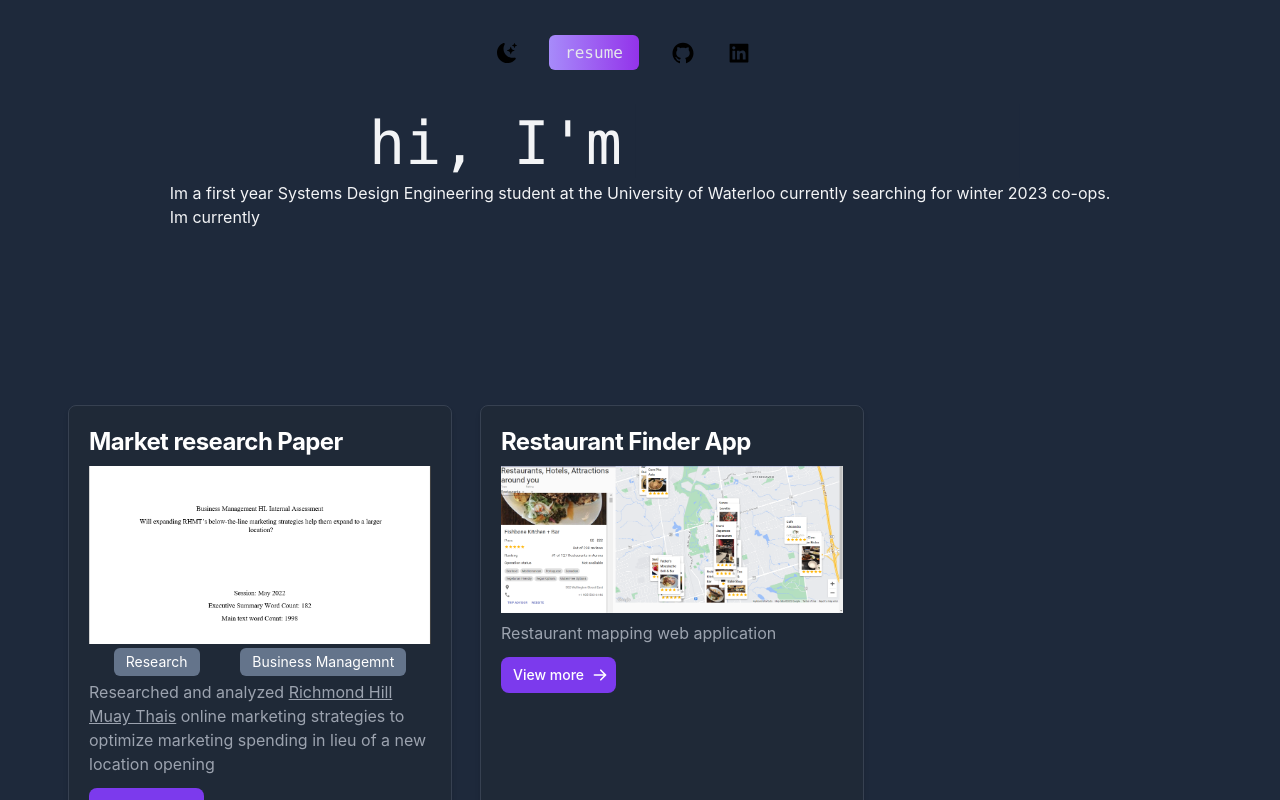
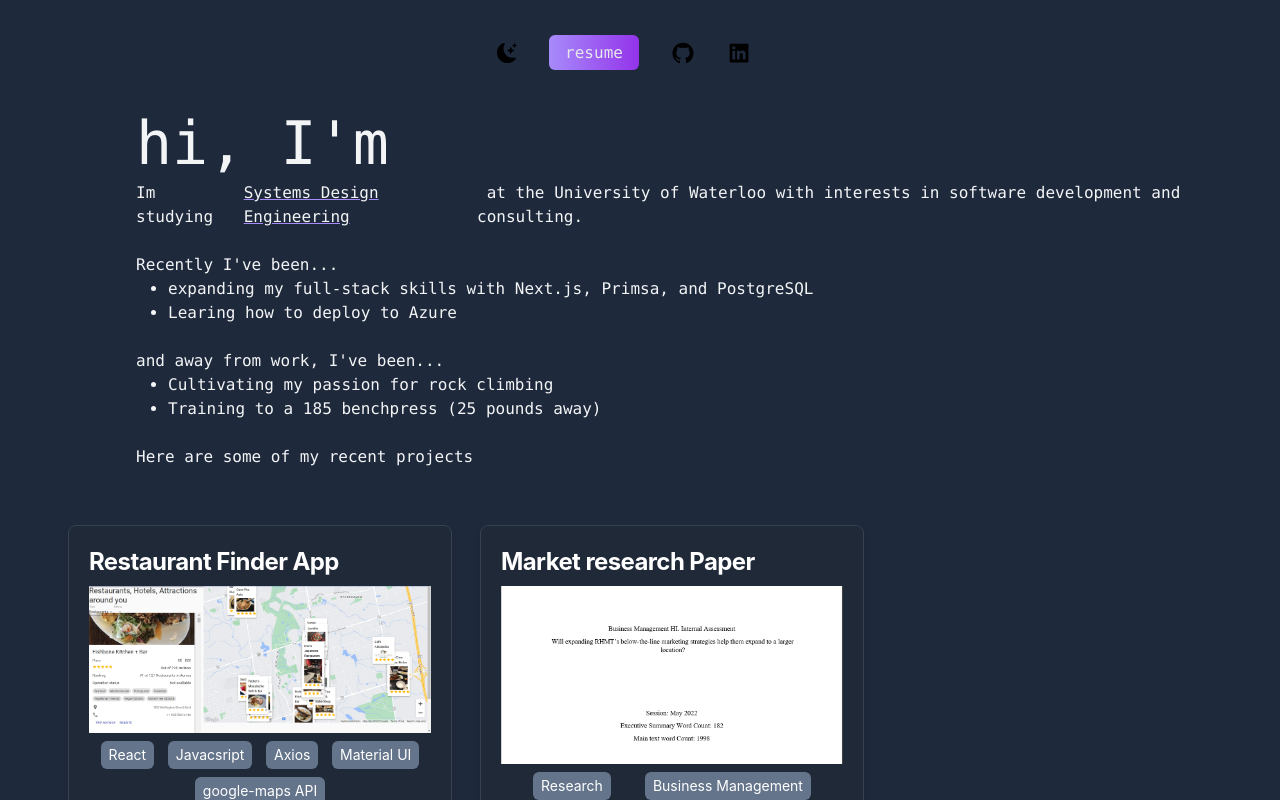
Before and after one commit to notzree/personalWebsite, a Next.js app: page / in a window 1280 px wide. Shown: the top 800 px of the page. Built offline with nearby package versions, Linux system fonts and the light colour scheme.

Commit message:
Added in about me and finalized web page

```diff
--- a/pages/index.js
+++ b/pages/index.js
@@ -14,7 +14,7 @@ const Projectinformation = dynamic(
 export default function Home() {
   const [darkMode, setDarkMode] = useState(false);
   return (
-    <div id ="scrollable-div" className={darkMode ? "" : "dark"}>
+    <div id="scrollable-div" className={darkMode ? "" : "dark"}>
       <Head>
         <title>Richard Zhang</title>
         <link rel="icon" href="/favicon.ico" />
@@ -25,9 +25,7 @@ export default function Home() {
             <ul className="flex items-center justify-evenly ">
               <li className="">
                 <BsFillMoonStarsFill
-                    onClick={
-                      ()=> setDarkMode(!darkMode)
-                    }
+                  onClick={() => setDarkMode(!darkMode)}
                   className="cursor-pointer text-xl"
                 />
               </li>
@@ -60,7 +58,7 @@ export default function Home() {
               </li>
             </ul>
           </nav>
-            <div className="flex justify-center">
+          <div className="flex justify-start pl-24">
             <h1 className="mb-2 font-mono text-4xl text-slate-900 dark:text-gray-100 md:text-6xl">
               hi, I&apos;m <br className="block md:hidden" />
               <span className="relative">
@@ -72,17 +70,53 @@ export default function Home() {
             </h1>
           </div>
           <div>
-              <p className="flex justify-center text-slate-900 dark:text-gray-100 mb-44 ">
-                Im a first year Systems Design Engineering student at the
-                University of Waterloo currently searching for winter 2023
-                co-ops.
-                <br />
-                Im currently
+            <p className="flex justify-start text-slate-900 dark:text-gray-100 font-mono pl-24  ">
+              Im studying&nbsp;
+              <span class="underline decoration-violet-400 h-5">
+                Systems Design Engineering
+              </span>
+              &nbsp;at the University of Waterloo with interests in software development and consulting.
+            </p>
+            <br></br>
+            <p className="flex justify-start text-slate-900 dark:text-gray-100  font-mono pl-24">
+              Recently I've been...
+            </p>
+            <ul class="list-disc text-slate-900 dark:text-gray-100 font-mono pl-32">
+              <li>expanding my full-stack skills with Next.js, Primsa, and PostgreSQL</li>
+              <li>Learing how to deploy to Azure</li>
+            </ul>
+            <br></br>
+            <p class = "flex justify-start text-slate-900 dark:text-gray-100  font-mono pl-24">
+              and away from work, I've been...
+            </p>
+            <ul class="list-disc text-slate-900 dark:text-gray-100 font-mono pl-32 ">
+              <li>Cultivating my passion for rock climbing</li>
+              <li>Training to a 185 benchpress (25 pounds away)</li>
+            </ul>
+            <br></br>
+            <p class = "flex justify-start text-slate-900 dark:text-gray-100  font-mono pl-24 mb-14">
+              Here are some of my recent projects
             </p>
           </div>
           <div class="flex justify-start  ">
           <Projectinformation
+              name="Restaurant Finder App"
+              photo="/rzFoodAppPhoto.png"
+              skills={[
+                "React",
+                "Javacsript",
+                "Axios",
+                "Material UI",
+                "google-maps API",
+              ]}
+              projDescrip="Fetched restaurant and location data using Axios.js from google-maps API.
+                            Utilized react and Material-UI to develop a mobile-responsive web app. "
+              link="https://github.com/notzree/uwfoodmap"
+            />
+            <Projectinformation
               name="Market research Paper "
+              photo="/rzBusinessIAphoto.png"
+              skills={["Research", "Business Management"]}
               projDescrip={[
                 "Researched and analyzed ",
                 // eslint-disable-next-line react/jsx-key
@@ -94,19 +128,10 @@ export default function Home() {
                 " online marketing strategies to optimize marketing spending in lieu of a new location opening",
               ]}
               link="/rzBusinessIA.pdf"
-                photo="/rzBusinessIAphoto.png"
-                skills={["Research", "Business Managemnt"]}
             />
-              <Projectinformation
-                name="Restaurant Finder App"
-                projDescrip="Restaurant mapping web application"
-                link="https://github.com/notzree/uwfoodmap"
-                photo="/rzFoodAppPhoto.png"
-              ></Projectinformation>
           </div>
         </section>
       </main>
     </div>
-
   );
 }
--- a/pages/projectcomponents/Projectinformation.jsx
+++ b/pages/projectcomponents/Projectinformation.jsx
@@ -14,7 +14,7 @@ function Projectinformation ({projDescrip, name, link, photo, skills}){
                     <div>
                         <ul class = "flex flex-wrap justify-evenly  my-1 ">
                         {skills?.map(item =>
-                            <li key = "{item}" class = "text-gray-900 dark:text-white mx-4 md:mr-4  rounded-md bg-slate-300 dark:bg-slate-500 px-3 py-1 text-sm" >{item}</li>
+                            <li key = "{item}" class = "text-gray-900 dark:text-white  mx-0.5 my-1 rounded-md bg-slate-300 dark:bg-slate-500 px-2 py-1 text-sm" >{item}</li>
                             )}
 
                         </ul>
```
Also changed, not shown: 1 other file (tests, documents, lock files or other folders). Lines whose indentation alone changed are shown as unchanged.
